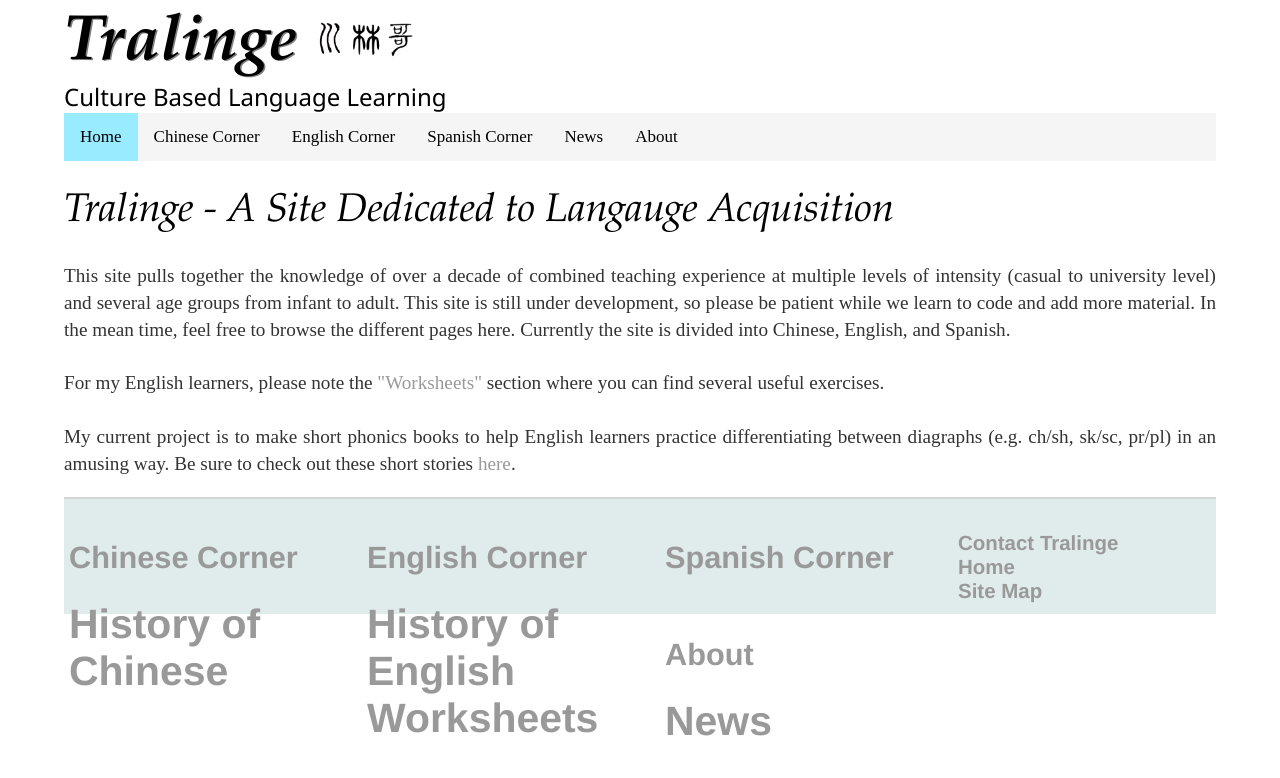
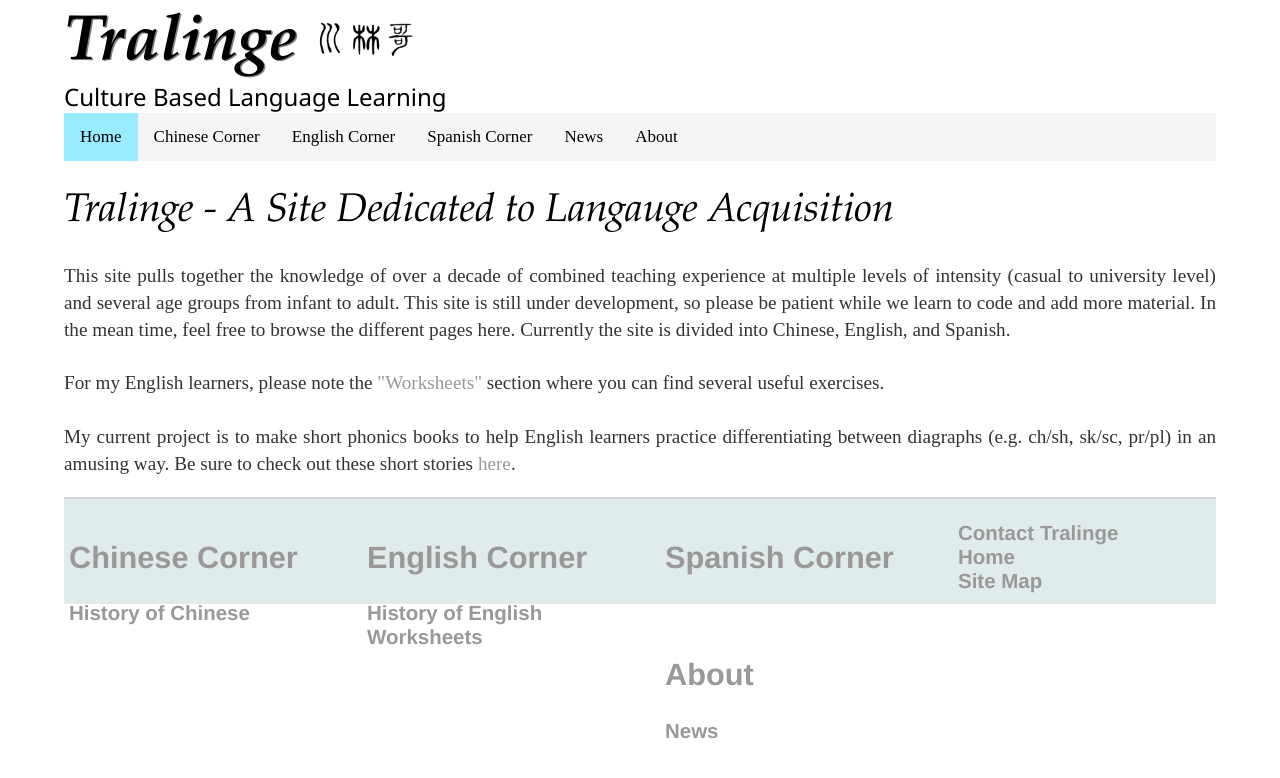
Before and after one commit to Tralinge/tralinge.github.io, a Jekyll site: the page built from index.html, in a window 1280 px wide. Shown: the top 778 px of the page. Built offline with Jekyll 4.4.1, drawn with Linux system fonts in a browser that asks for light colours.

Commit message:
Update footer.html

```diff
--- a/_includes/footer.html
+++ b/_includes/footer.html
@@ -1,31 +1,23 @@
 <footer>
 	<div class="responsive">
-		<ul>
-			<li class="responsive" style="float: left; width: 25%; padding: 5px;">
-				<h2><a href="http://www.tralinge.com/chinese_corner">Chinese Corner</a></h3>
-				<ul>
+		<ul class="responsive" style="float: left; width: 25%; padding: 5px;">
+			<li><h2><a href="http://www.tralinge.com/chinese_corner">Chinese Corner</a></h3></li>
 			<li><a href="http://www.tralinge.com/chinese_corner/history_of_chinese">History of Chinese</a></li>
 		</ul>
-			</li>
 
-			<li class="responsive" style="float: left; width: 25%; padding: 5px;">
-				<h2><a href="http://www.tralinge.com/english_corner">English Corner</a></h3>
-				<ul>
+		<ul class="responsive" style="float: left; width: 25%; padding: 5px;">
+			<li><h2><a href="http://www.tralinge.com/english_corner">English Corner</a></h3></li>
 			<li><a href="http://www.tralinge.com/english_corner/history_of_english">History of English</a></li>
 			<li><a href="http://www.tralinge.com/english_corner/worksheets">Worksheets</a></li>
 		</ul>
-			</li>
 
-			<li class="responsive" style="float: left; width: 25%; padding: 5px;">
-				<h2><a href="http://www.tralinge.com/spanish_corner">Spanish Corner</a></h3>
-			</li>
+		<ul class="responsive" style="float: left; width: 25%; padding: 5px;">
+			<li><h2><a href="http://www.tralinge.com/spanish_corner">Spanish Corner</a></h3></li>
+		</ul>
 
-			<li class="responsive" style="float: left; width: 25%; padding: 5px;">
-				<h2><a href="http://www.tralinge.com/about">About</a></h3>
-				<ul>
+		<ul class="responsive" style="float: left; width: 25%; padding: 5px;">
+			<li><h2><a href="http://www.tralinge.com/about">About</a></h3></li>
 			<li><a href="http://www.tralinge.com/news">News</a></li>
-				</ul>
-			</li>
 		</ul>
 	</div>
 	<br><br>
```
Lines whose indentation alone changed are shown as unchanged.
